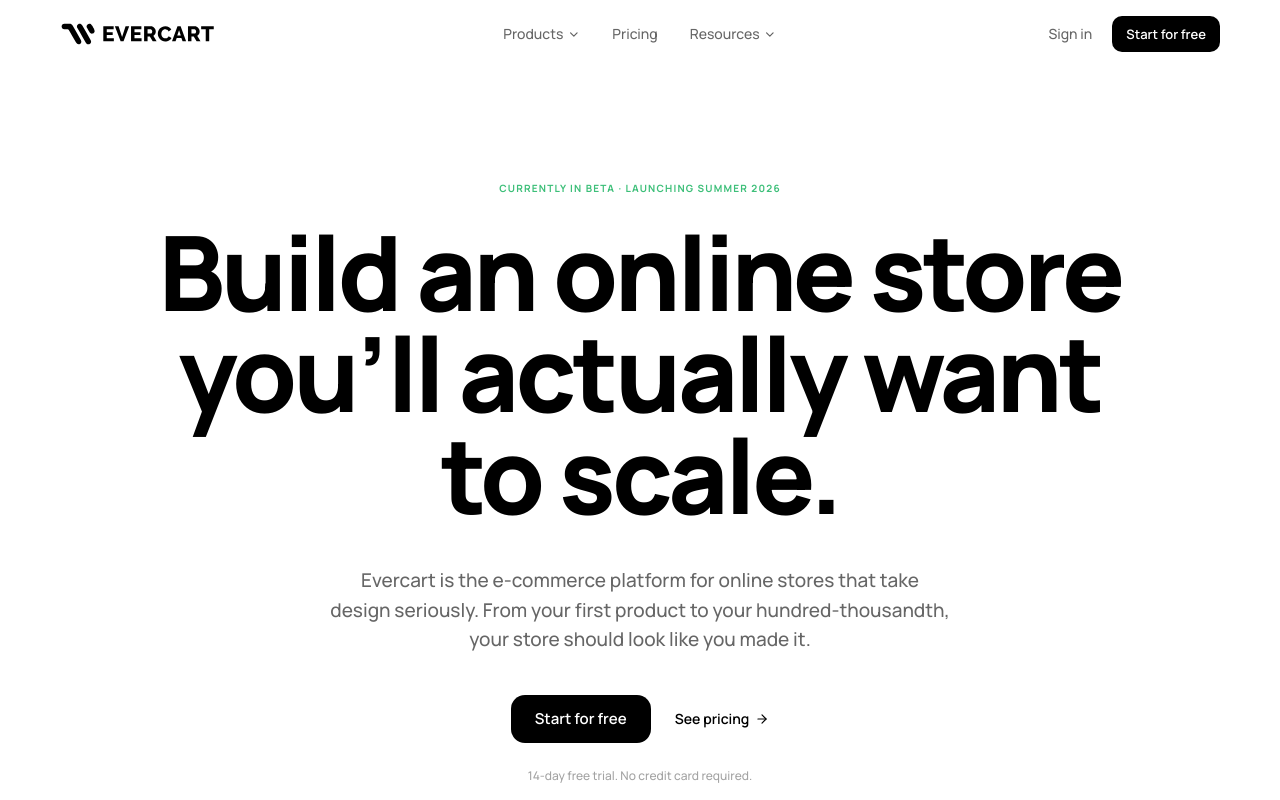
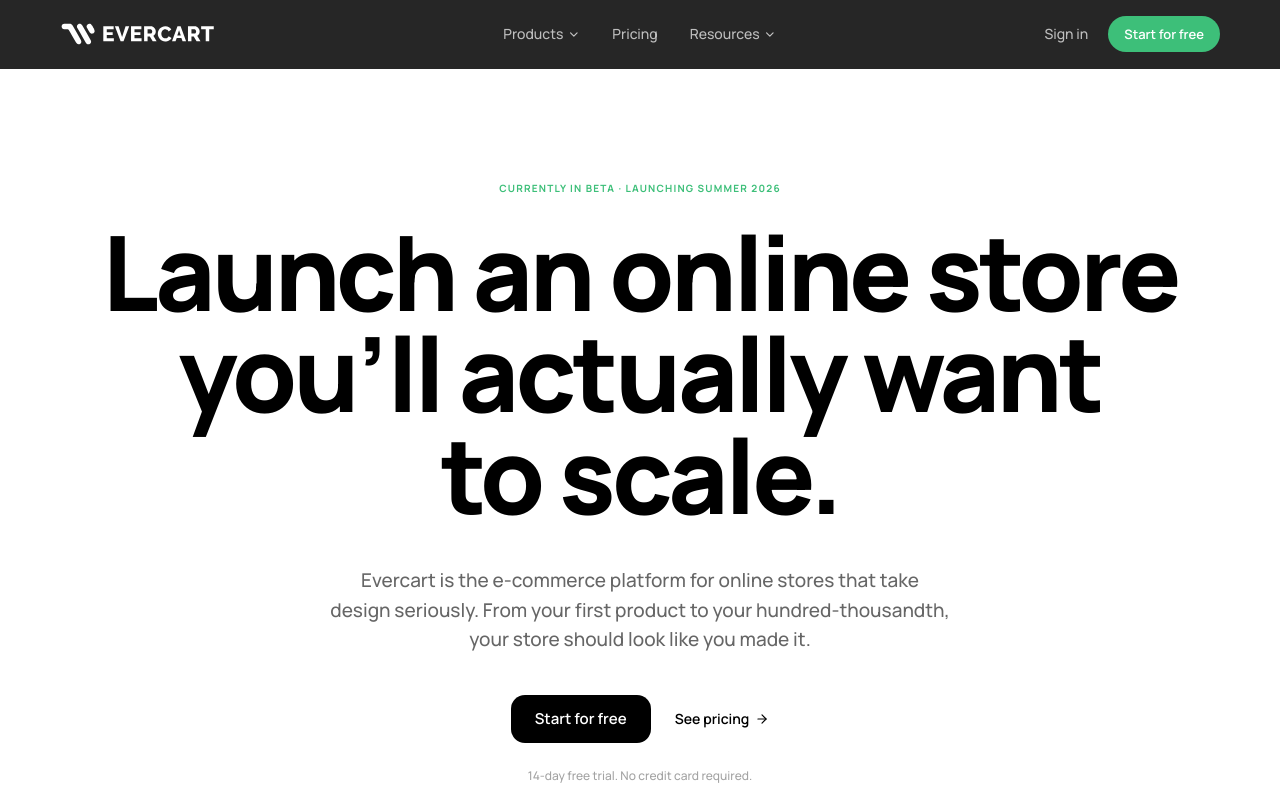
Before and after one commit to garethcoyle/evercart-website, a Next.js app: page / in a window 1280 px wide. Shown: the top 800 px of the page. Built offline with nearby package versions, Linux system fonts and the light colour scheme.

Commit message:
black header - fix scroll v2

```diff
--- a/app/layout.tsx
+++ b/app/layout.tsx
@@ -3,6 +3,7 @@
 import "./globals.css";
 import { Header } from "@/components/Header";
 import { Footer } from "@/components/Footer";
+import { ScrollToTop } from "@/components/ScrollToTop";
 
 const manrope = Manrope({
   subsets: ["latin"],
@@ -199,6 +200,7 @@
         />
       </head>
       <body>
+        <ScrollToTop />
         <Header />
         <main>{children}</main>
         <Footer />
--- a/components/Header.tsx
+++ b/components/Header.tsx
@@ -7,7 +7,6 @@
 import { Menu, X as CloseIcon, ChevronDown } from "lucide-react";
 import { EvercartLogo } from "@/components/EvercartLogo";
 import { Container } from "@/components/ui/Container";
-import { Button } from "@/components/ui/Button";
 import { cn } from "@/lib/utils";
 import { APPLE_CURVE } from "@/lib/motion";
 import {
@@ -18,21 +17,26 @@
   type NavGroup,
 } from "@/lib/nav";
 
+type LinkItem = { href: string; label: string };
+
+const SIGNUP_URL = "https://app.evercart.io/auth/signup";
+const LOGIN_URL = "https://app.evercart.io/auth/login";
+
 /**
- * DropdownLink — title + optional description, rendered as a single
- * clickable block with a subtle hover state.
+ * Single dropdown link — title + optional description on a single
+ * clickable row with subtle dark-theme hover.
  */
 function DropdownLink({ href, label, description }: NavLink) {
   return (
     <Link
       href={href}
-      className="block py-2.5 px-3 -mx-3 rounded-lg hover:bg-surface transition-colors duration-150"
+      className="block py-2.5 px-3 -mx-3 rounded-lg hover:bg-white/5 transition-colors duration-150"
     >
-      <p className="text-[13.5px] font-semibold text-ink leading-tight">
+      <p className="text-[13.5px] font-semibold text-paper leading-tight">
         {label}
       </p>
       {description && (
-        <p className="text-[12px] text-meta mt-1 leading-[1.4]">
+        <p className="text-[12px] text-paper/55 mt-1 leading-[1.4]">
           {description}
         </p>
       )}
@@ -40,11 +44,6 @@
   );
 }
 
-/**
- * NavDropdown — desktop hover/click dropdown menu.
- * Accepts either a flat `items` list or grouped `groups` (rendered as
- * a multi-column mega menu with section headers).
- */
 function NavDropdown({
   label,
   items,
@@ -58,9 +57,7 @@
 }) {
   const [open, setOpen] = useState(false);
   const wrapperRef = useRef<HTMLDivElement>(null);
-  const closeTimer = useRef<ReturnType<typeof setTimeout> | undefined>(
-    undefined,
-  );
+  const closeTimer = useRef<ReturnType<typeof setTimeout> | undefined>(undefined);
 
   useEffect(() => {
     if (!open) return;
@@ -104,7 +101,7 @@
         onClick={() => setOpen((v) => !v)}
         className={cn(
           "flex items-center gap-1 text-[14px] transition-colors duration-200 ease-apple",
-          open ? "text-ink" : "text-meta hover:text-ink",
+          open ? "text-paper" : "text-paper/70 hover:text-paper",
         )}
       >
         {label}
@@ -128,14 +125,14 @@
             className="absolute left-1/2 -translate-x-1/2 top-full pt-3"
           >
             <div
-              className="bg-paper border border-line rounded-2xl shadow-[0_30px_70px_-20px_rgba(0,0,0,0.18),0_4px_16px_-4px_rgba(0,0,0,0.06)] p-6"
+              className="bg-ink/95 backdrop-blur-md border border-white/10 rounded-2xl shadow-[0_30px_70px_-20px_rgba(0,0,0,0.6),0_4px_16px_-4px_rgba(0,0,0,0.4)] p-6"
               style={panelWidth ? { width: panelWidth } : undefined}
             >
               {groups ? (
                 <div className="grid grid-cols-3 gap-x-6 gap-y-0">
                   {groups.map((group) => (
                     <div key={group.heading}>
-                      <p className="text-[10px] uppercase tracking-[0.14em] font-bold text-meta-700 mb-3 px-3">
+                      <p className="text-[10px] uppercase tracking-[0.14em] font-bold text-paper/50 mb-3 px-3">
                         {group.heading}
                       </p>
                       <ul className="flex flex-col gap-0.5">
@@ -165,32 +162,28 @@
   );
 }
 
-/**
- * MobileSection — accordion-style expandable section for the mobile sheet.
- * Shows titles only (no descriptions) to keep the mobile menu tight.
- */
 function MobileSection({
   label,
   items,
 }: {
   label: string;
-  items: ReadonlyArray<{ href: string; label: string }>;
+  items: ReadonlyArray<LinkItem>;
 }) {
   const [expanded, setExpanded] = useState(false);
   return (
-    <div className="border-b border-line">
+    <div className="border-b border-white/10">
       <button
         type="button"
         onClick={() => setExpanded((v) => !v)}
         aria-expanded={expanded}
-        className="w-full flex items-center justify-between py-4 text-lg text-ink font-medium"
+        className="w-full flex items-center justify-between py-4 text-lg text-paper font-medium"
       >
         {label}
         <ChevronDown
           size={18}
           strokeWidth={2}
           className={cn(
-            "transition-transform duration-200 ease-apple text-meta",
+            "transition-transform duration-200 ease-apple text-paper/60",
             expanded && "rotate-180",
           )}
         />
@@ -209,7 +202,7 @@
                 <li key={item.href}>
                   <Link
                     href={item.href}
-                    className="block py-2 pl-1 text-[15px] text-meta hover:text-ink transition-colors"
+                    className="block py-2 pl-1 text-[15px] text-paper/70 hover:text-paper transition-colors"
                   >
                     {item.label}
                   </Link>
@@ -251,13 +244,16 @@
   }, [open]);
 
   return (
+    <>
       <header
         className={cn(
           "sticky top-0 z-50 w-full",
-        "transition-all duration-320 ease-apple",
+          "transition-all duration-300 ease-apple",
+          // Always dark frosted-glass — opacity & border firm up on scroll
+          "backdrop-blur-md",
           scrolled
-          ? "bg-paper/85 backdrop-blur-md border-b border-line"
-          : "bg-paper/0 border-b border-transparent",
+            ? "bg-ink/95 border-b border-white/10 shadow-[0_8px_30px_-12px_rgba(0,0,0,0.3)]"
+            : "bg-ink/85 border-b border-transparent",
         )}
       >
         <Container size="hero">
@@ -265,7 +261,7 @@
             <Link
               href="/"
               aria-label="Evercart home"
-            className="text-ink hover:opacity-80 transition-opacity duration-200 ease-apple shrink-0"
+              className="text-paper hover:opacity-80 transition-opacity duration-200 ease-apple shrink-0"
             >
               <EvercartLogo height={22} />
             </Link>
@@ -284,8 +280,8 @@
                 className={cn(
                   "text-[14px] transition-colors duration-200 ease-apple relative",
                   pathname === "/pricing"
-                  ? "text-ink font-semibold"
-                  : "text-meta hover:text-ink",
+                    ? "text-paper font-semibold"
+                    : "text-paper/70 hover:text-paper",
                 )}
               >
                 Pricing
@@ -296,27 +292,22 @@
                   />
                 )}
               </Link>
-            <NavDropdown
-              label="Resources"
-              items={RESOURCE_LINKS}
-              panelWidth={280}
-            />
+              <NavDropdown label="Resources" items={RESOURCE_LINKS} panelWidth={280} />
             </nav>
 
             <div className="hidden md:flex items-center gap-5 shrink-0">
               <a
-              href="https://app.evercart.io/auth/login"
-              className="text-[14px] text-meta hover:text-ink transition-colors duration-200 ease-apple font-medium"
+                href={LOGIN_URL}
+                className="text-[14px] text-paper/70 hover:text-paper transition-colors duration-200 ease-apple font-medium"
               >
                 Sign in
               </a>
-            <Button
-              href="https://app.evercart.io/auth/signup"
-              variant="primary"
-              size="sm"
+              <a
+                href={SIGNUP_URL}
+                className="inline-flex items-center justify-center rounded-full bg-emerald text-paper px-4 py-2 text-[13px] font-semibold transition-all duration-200 ease-apple hover:-translate-y-px hover:shadow-[0_8px_24px_-6px_rgba(61,191,121,0.5)]"
               >
                 Start for free
-            </Button>
+              </a>
             </div>
 
             <button
@@ -324,7 +315,7 @@
               onClick={() => setOpen((v) => !v)}
               aria-label={open ? "Close menu" : "Open menu"}
               aria-expanded={open}
-            className="md:hidden p-2 -mr-2 text-ink"
+              className="md:hidden p-2 -mr-2 text-paper"
             >
               {open ? (
                 <CloseIcon size={22} strokeWidth={2} />
@@ -334,10 +325,23 @@
             </button>
           </div>
         </Container>
+      </header>
 
+      {/*
+        Mobile sheet is rendered as a SIBLING of the <header> (not a child).
+        This is deliberate: when the header has `backdrop-filter` (the scroll
+        effect), it would otherwise become the containing block for the
+        fixed-position sheet, breaking it past the top of the page.
+      */}
+      <AnimatePresence>
         {open && (
-        <div
-          className="md:hidden fixed inset-0 top-[68px] z-40 bg-paper border-t border-line overflow-y-auto"
+          <motion.div
+            key="mobile-sheet"
+            initial={{ opacity: 0 }}
+            animate={{ opacity: 1 }}
+            exit={{ opacity: 0 }}
+            transition={{ duration: 0.2, ease: APPLE_CURVE }}
+            className="md:hidden fixed inset-0 top-[68px] z-40 bg-ink overflow-y-auto"
             role="dialog"
             aria-label="Mobile navigation"
           >
@@ -346,7 +350,7 @@
                 <MobileSection label="Products" items={PRODUCT_LINKS} />
                 <Link
                   href="/pricing"
-                className="block py-4 text-lg text-ink font-medium border-b border-line"
+                  className="block py-4 text-lg text-paper font-medium border-b border-white/10"
                 >
                   Pricing
                 </Link>
@@ -360,23 +364,22 @@
               </nav>
               <div className="pt-6 pb-12">
                 <a
-                href="https://app.evercart.io/auth/login"
-                className="block py-3 text-[15px] text-meta"
+                  href={LOGIN_URL}
+                  className="block py-3 text-[15px] text-paper/70"
                 >
                   Sign in
                 </a>
-              <Button
-                href="https://app.evercart.io/auth/signup"
-                variant="primary"
-                size="lg"
-                className="mt-3 w-full"
+                <a
+                  href={SIGNUP_URL}
+                  className="mt-3 w-full inline-flex items-center justify-center rounded-full bg-emerald text-paper px-5 py-3 text-[15px] font-semibold transition-all duration-200 ease-apple hover:opacity-95"
                 >
                   Start for free
-              </Button>
+                </a>
               </div>
             </Container>
-        </div>
+          </motion.div>
         )}
-    </header>
+      </AnimatePresence>
+    </>
   );
 }
--- a/components/homepage/Hero.tsx
+++ b/components/homepage/Hero.tsx
@@ -9,7 +9,7 @@
 import { APPLE_CURVE } from "@/lib/motion";
 
 // Words that cycle in the headline. Each works as a completion of
-// "Build an online store you'll actually want to ___." Single syllables for rhythm.
+// "Launch an online store you'll actually want to ___." Single syllables for rhythm.
 const CYCLE_WORDS = ["share", "run", "scale", "grow"] as const;
 const CYCLE_INTERVAL_MS = 2800;
 
@@ -48,7 +48,7 @@
             transition={{ duration: 0.6, delay: 0.08, ease: APPLE_CURVE }}
             className="mt-6 text-[48px] sm:text-[72px] lg:text-[104px] font-extrabold tracking-[-0.035em] leading-[0.98] text-ink"
           >
-            <span className="block">Build an online store</span>
+            <span className="block">Launch an online store</span>
             <span className="block">you&rsquo;ll actually want</span>
             <span className="block relative">
               to&nbsp;
```
Lines whose indentation alone changed are shown as unchanged.
